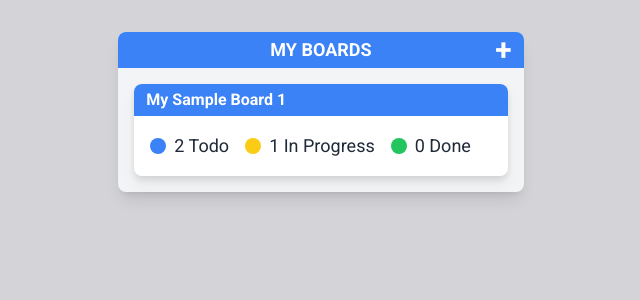
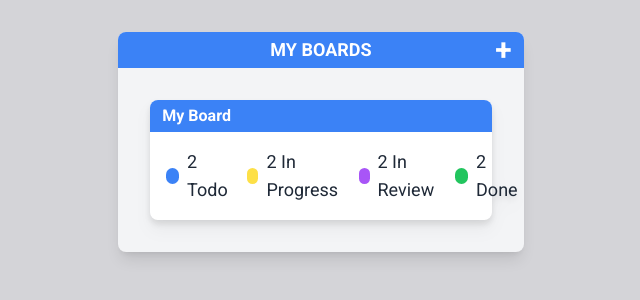
Before and after one commit to matthewdoles/canban, a React (Create React App) app: page /dashboard in a window 1280 px wide. Shown: the top 300 px of the page, without its empty margins (319-959 px from the left). Built offline with nearby package versions, Linux system fonts and the light colour scheme.

Commit message:
Adding new boards, ColorPicker component

```diff
--- a/src/components/BoardCard/index.tsx
+++ b/src/components/BoardCard/index.tsx
@@ -1,23 +1,23 @@
 import React from 'react';
-const BoardCard = () => {
+import { BoardSettings } from '../../models/BoardSettings';
+
+type Props = {
+  board: BoardSettings;
+};
+
+const BoardCard = ({ board }: Props) => {
   return (
     <div className="bg-white drop-shadow-lg rounded-lg">
       <div className="bg-blue-500 p-1 rounded-t-lg">
-        <p className="text-md text-white font-bold ml-2">My Sample Board 1</p>
+        <p className="text-md text-white font-bold ml-2">{board.boardName}</p>
       </div>
       <div className=" flex flex-row p-2 text-lg">
-        <div className="flex flex-row m-2 items-center">
-          <div className="bg-blue-500 h-4 w-4 mr-2 rounded-full"></div>
-          <p>2 Todo</p>
-        </div>
-        <div className="flex flex-row m-2 items-center">
-          <div className="bg-yellow-400 h-4 w-4 mr-2 rounded-full"></div>
-          <p>1 In Progress</p>
-        </div>
-        <div className="flex flex-row m-2 items-center">
-          <div className="bg-green-500 h-4 w-4 mr-2 rounded-full"></div>
-          <p>0 Done</p>
-        </div>
+        {board.stages.map((stage) => (
+          <div key={stage.stageOrder} className="flex flex-row m-2 items-center">
+            <div className={`${stage.color} h-4 w-4 mr-2 rounded-full`}></div>
+            <p>2 {stage.title}</p>
+          </div>
+        ))}
       </div>
     </div>
   );
--- a/src/components/BoardForm/index.tsx
+++ b/src/components/BoardForm/index.tsx
@@ -1,23 +1,86 @@
-import React from 'react';
+import React, { useState } from 'react';
+import ColorPicker from '../ColorPicker';
+import { BoardSettings } from '../../models/BoardSettings';
+import { Stage } from '../../models/Stage';
 
-const BoardForm = () => {
+type Props = {
+  addNewBoard: (board: BoardSettings) => void;
+};
+
+const BoardForm = ({ addNewBoard }: Props) => {
+  const [boardName, setBoardName] = useState<string>('Board Name');
+  const [stages, setStages] = useState<Stage[]>([
+    { title: 'Todo', color: 'bg-blue-500', stageOrder: 1 },
+    { title: 'In Progress', color: 'bg-yellow-400', stageOrder: 2 },
+    { title: 'Done', color: 'bg-green-500', stageOrder: 3 }
+  ]);
   return (
     <>
       <input type="checkbox" id="board-form" className="modal-toggle" />
       <div className="modal">
-        <div className="modal-box">
-          <h3 className="font-bold text-lg">Congratulations random Interner user!</h3>
-          <p className="py-4">
-            Youve been selected for a chance to get one year of subscription to use Wikipedia for
-            free!
-          </p>
+        <div className="modal-box p-0">
+          <div className="w-full relative justify-center bg-blue-500 p-1 rounded-t-lg">
+            <p className="text-xl text-white text-center font-bold uppercase">New Board</p>
+          </div>
+          <div className="flex flex-col w-full items-center p-4">
+            <input
+              type="text"
+              value={boardName}
+              onChange={(e) => setBoardName(e.target.value)}
+              className="input !outline-0 text-lg w-full max-w-sm my-4 border-x-transparent border-t-transparent rounded-none border-b-2 mr-2 border-gray-200"
+            />
+            <p className="text-xl font-bold mt-2 uppercase">Stages</p>
+            {stages.map((stage) => (
+              <div key={stage.stageOrder} className="flex flex-row items-center w-full max-w-sm">
+                <input
+                  type="text"
+                  value={stage.title}
+                  onChange={(e) =>
+                    setStages((currStages) => {
+                      const currStageIndex = currStages.findIndex(
+                        (s) => s.stageOrder == stage.stageOrder
+                      );
+                      const newStage = currStages[currStageIndex];
+                      newStage.title = e.target.value;
+                      const newStageInfo = [
+                        ...currStages.filter((s) => s.stageOrder !== stage.stageOrder),
+                        newStage
+                      ];
+                      return newStageInfo.sort((a, b) => a.stageOrder - b.stageOrder);
+                    })
+                  }
+                  className="input w-full !outline-0 text-lg  my-4 border-x-transparent border-t-transparent rounded-none border-b-2 mr-2 border-gray-200"
+                />
+                <ColorPicker
+                  color={stage.color}
+                  updateColor={(color: string) =>
+                    setStages((currStages) => {
+                      const currStageIndex = currStages.findIndex(
+                        (s) => s.stageOrder == stage.stageOrder
+                      );
+                      const newStage = currStages[currStageIndex];
+                      newStage.color = color;
+                      const newStageInfo = [
+                        ...currStages.filter((s) => s.stageOrder !== stage.stageOrder),
+                        newStage
+                      ];
+                      return newStageInfo.sort((a, b) => a.stageOrder - b.stageOrder);
+                    })
+                  }
+                />
+              </div>
+            ))}
             <div className="modal-action">
               <label htmlFor="board-form" className="btn bg-red-500 w-20 border-none">
                 Cancel
               </label>
-            <label htmlFor="board-form" className="btn bg-green-500 w-20 border-none">
+              <label
+                htmlFor="board-form"
+                className="btn bg-green-500 w-20 border-none"
+                onClick={() => addNewBoard({ boardName, stages })}>
                 Save
               </label>
+            </div>
           </div>
         </div>
       </div>
--- /dev/null
+++ b/src/components/ColorPicker/index.tsx
@@ -0,0 +1,31 @@
+import React from 'react';
+import { stageColors } from '../../const/sampleData';
+
+type Props = {
+  color: string;
+  updateColor: (color: string) => void;
+};
+
+const ColorPicker = ({ color, updateColor }: Props) => {
+  return (
+    <div className="dropdown dropdown-left dropdown-end">
+      <label tabIndex={0} className={`btn m-1 ${color} border-none`}>
+        Color
+      </label>
+      <ul
+        tabIndex={0}
+        className="dropdown-content menu flex items-center p-2 shadow bg-base-100 rounded-box w-32">
+        <div className="grid grid-cols-3 grid-rows-3">
+          {stageColors.map((c) => (
+            <li
+              key={c}
+              className={`${c} h-8 w-8 rounded-none m-0 cursor-pointer`}
+              onClick={() => updateColor(c)}></li>
+          ))}
+        </div>
+      </ul>
+    </div>
+  );
+};
+
+export default ColorPicker;
--- a/src/const/sampleData.ts
+++ b/src/const/sampleData.ts
@@ -43,3 +43,13 @@ export const sampleBoardSettings2: BoardSettings = {
     { title: 'Done', color: 'bg-green-500', stageOrder: 3 }
   ]
 };
+export const stageColors = [
+  'bg-red-500',
+  'bg-green-500',
+  'bg-purple-500',
+  'bg-yellow-400',
+  'bg-orange-400',
+  'bg-blue-500',
+  'bg-cyan-400',
+  'bg-pink-400'
+];
--- a/src/pages/Dashboard/index.tsx
+++ b/src/pages/Dashboard/index.tsx
@@ -1,8 +1,11 @@
-import React from 'react';
+import React, { useState } from 'react';
 import BoardCard from '../../components/BoardCard';
 import BoardForm from '../../components/BoardForm';
+import { sampleBoardSettings } from '../../const/sampleData';
+import { BoardSettings } from '../../models/BoardSettings';
 
 const Dashboard = () => {
+  const [boards, setBoards] = useState<BoardSettings[]>([sampleBoardSettings]);
   return (
     <>
       <div className="md:w-1/3 sm:w-4/5 flex flex-col mx-auto bg-gray-100 shadow-lg items-center rounded-lg">
@@ -15,10 +18,20 @@ const Dashboard = () => {
           </label>
         </div>
         <div className="w-full p-4">
-          <BoardCard />
+          {boards.map((board) => (
+            <div key={board.boardName} className="m-4">
+              <BoardCard board={board} />
+            </div>
+          ))}
         </div>
       </div>
-      <BoardForm />
+      <BoardForm
+        addNewBoard={(board) => {
+          console.log(board);
+          setBoards((currBoards) => [...currBoards, board]);
+          console.log(boards);
+        }}
+      />
     </>
   );
 };
```
Lines whose indentation alone changed are shown as unchanged.
